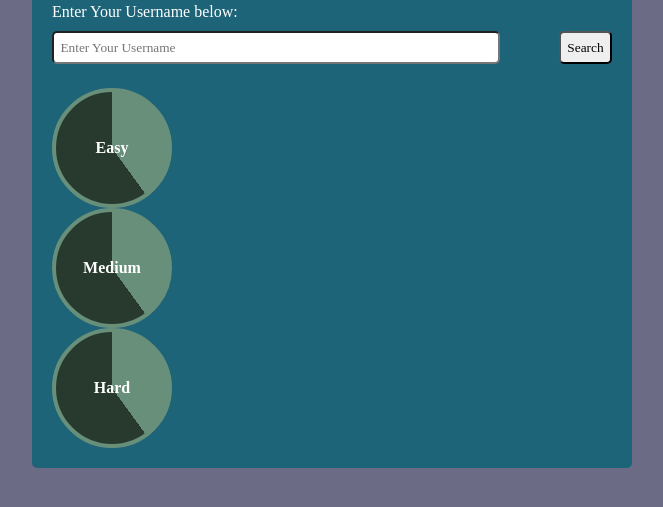
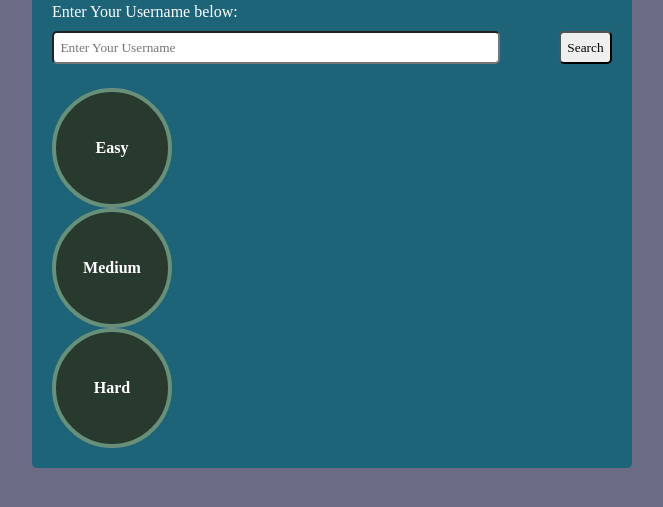
Before and after one commit to webrohit27/Javascript-Project, a plain HTML site: page Leetmetric/index.html in a window 1280 px wide. Shown: the part 205-712 px from the top of the page, without its empty margins (308-971 px from the left). Drawn offline with Linux system fonts and the light colour scheme.

Commit message:
Update style.css

```diff
--- a/Leetmetric/style.css
+++ b/Leetmetric/style.css
@@ -69,10 +69,14 @@ h1{
     font-size: 1rem;
     color: white;
     font-weight: 700;
-    background: conic-gradient(#688f79 var(--progress-degree, 40%), #283a2e 0%);
+    background: conic-gradient(#688f79 var(--progress-degree, 0%), #283a2e 0%);
 }
 
 .circle span{
     position: relative;
     z-index: 2;
 }
+
+.progress{
+
+}
```
